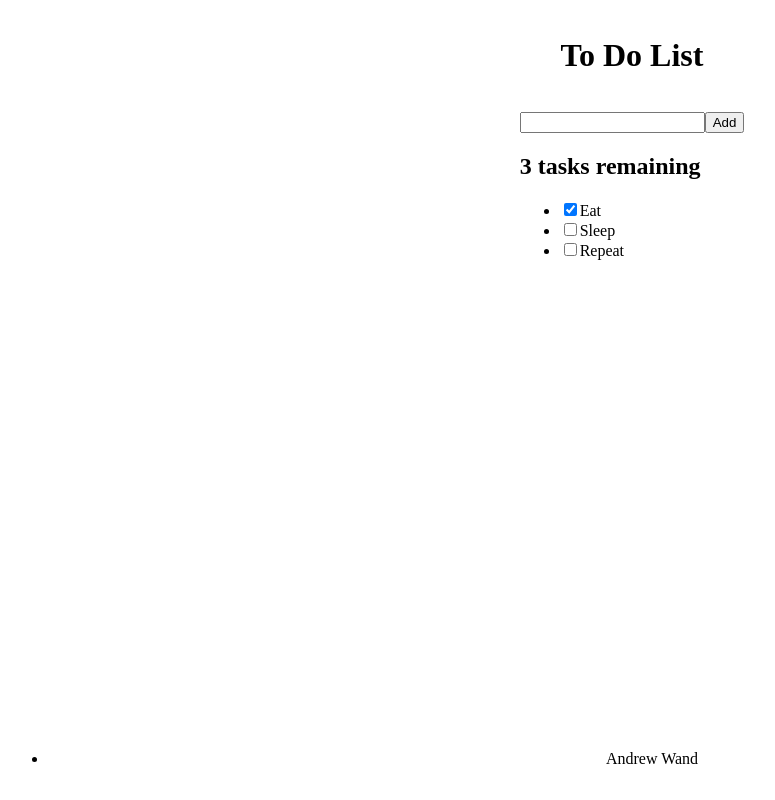
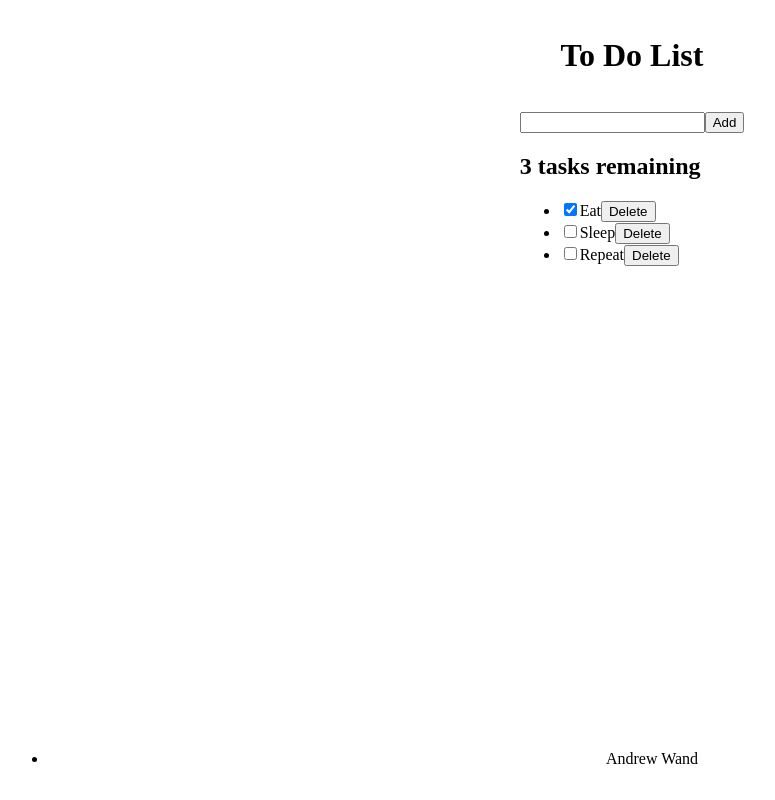
Before and after one commit to Andrew-Wand/todolist-react, a React (Create React App) app: page / in a window 1280 px wide. Shown: the whole page, without its empty margins (8-783 px from the left). Built offline with nearby package versions, Linux system fonts and the light colour scheme.

Commit message:
added delete button and functionality

```diff
--- a/src/App.js
+++ b/src/App.js
@@ -26,6 +26,13 @@ function App(props) {
   }
 
 
+  function deleteTask(id) {
+    const remainingTasks = tasks.filter(task => id !== task.id);
+    setTasks(remainingTasks);
+  }
+
+
+
 
 
   const taskList = tasks.map(task => (
@@ -35,7 +42,7 @@ function App(props) {
       completed={task.completed}
       key={task.id}
       toggleTaskCompleted={toggleTaskCompleted}
-
+      deleteTask = {deleteTask}
     />
   ));
 
--- a/src/Components/ToDoList.jsx
+++ b/src/Components/ToDoList.jsx
@@ -8,6 +8,7 @@ const showTaskList = (
       <div>
         <input id={props.id} type="checkbox" defaultChecked={props.completed} onChange={() => props.toggleTaskCompleted(props.id)} />
         <label htmlFor={props.id} className="todo-label">{props.name}</label>
+        <button className="delete-btn" onClick={() => props.deleteTask(props.id)}>Delete</button>
       </div>
 
 
```
